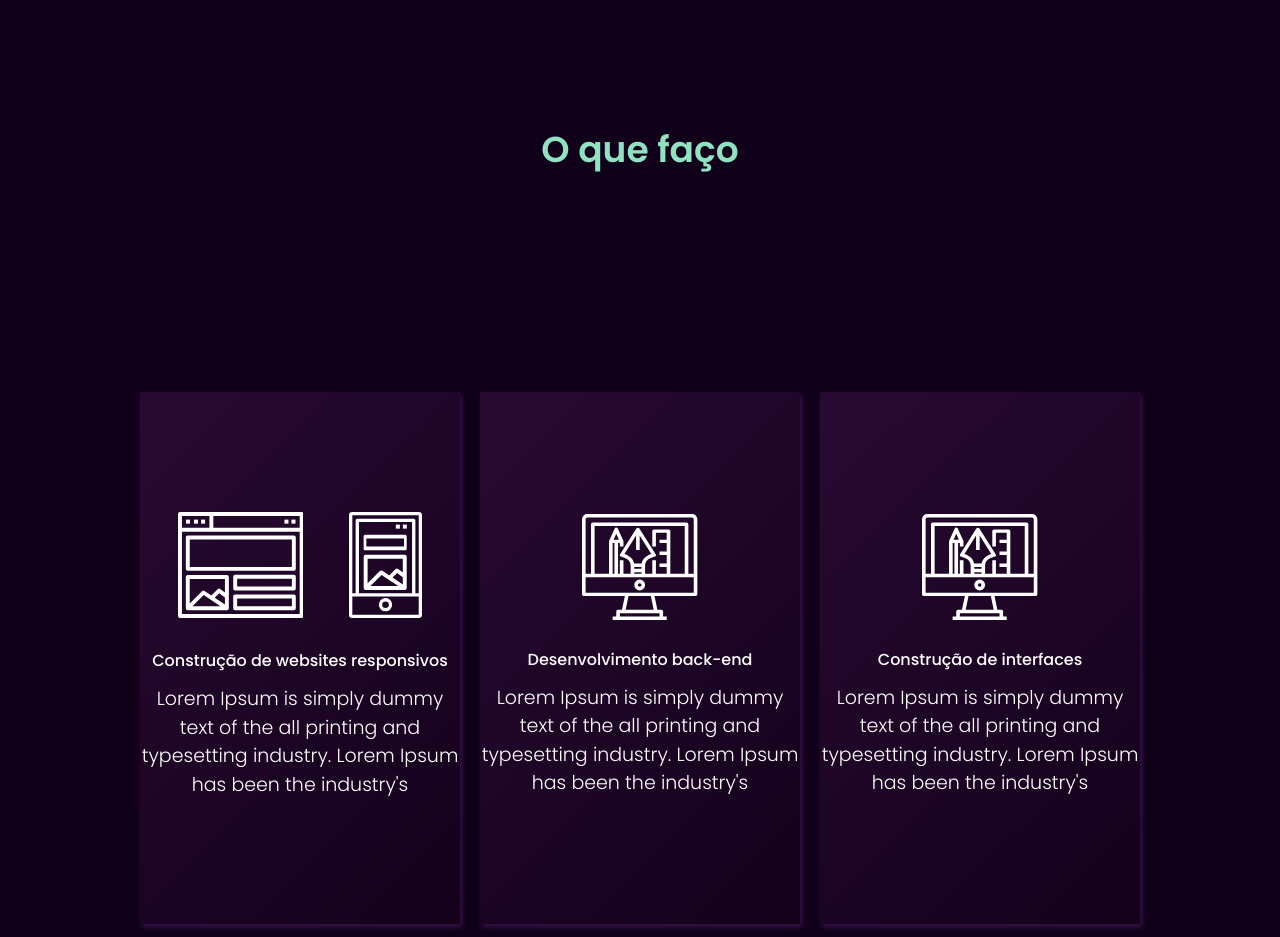
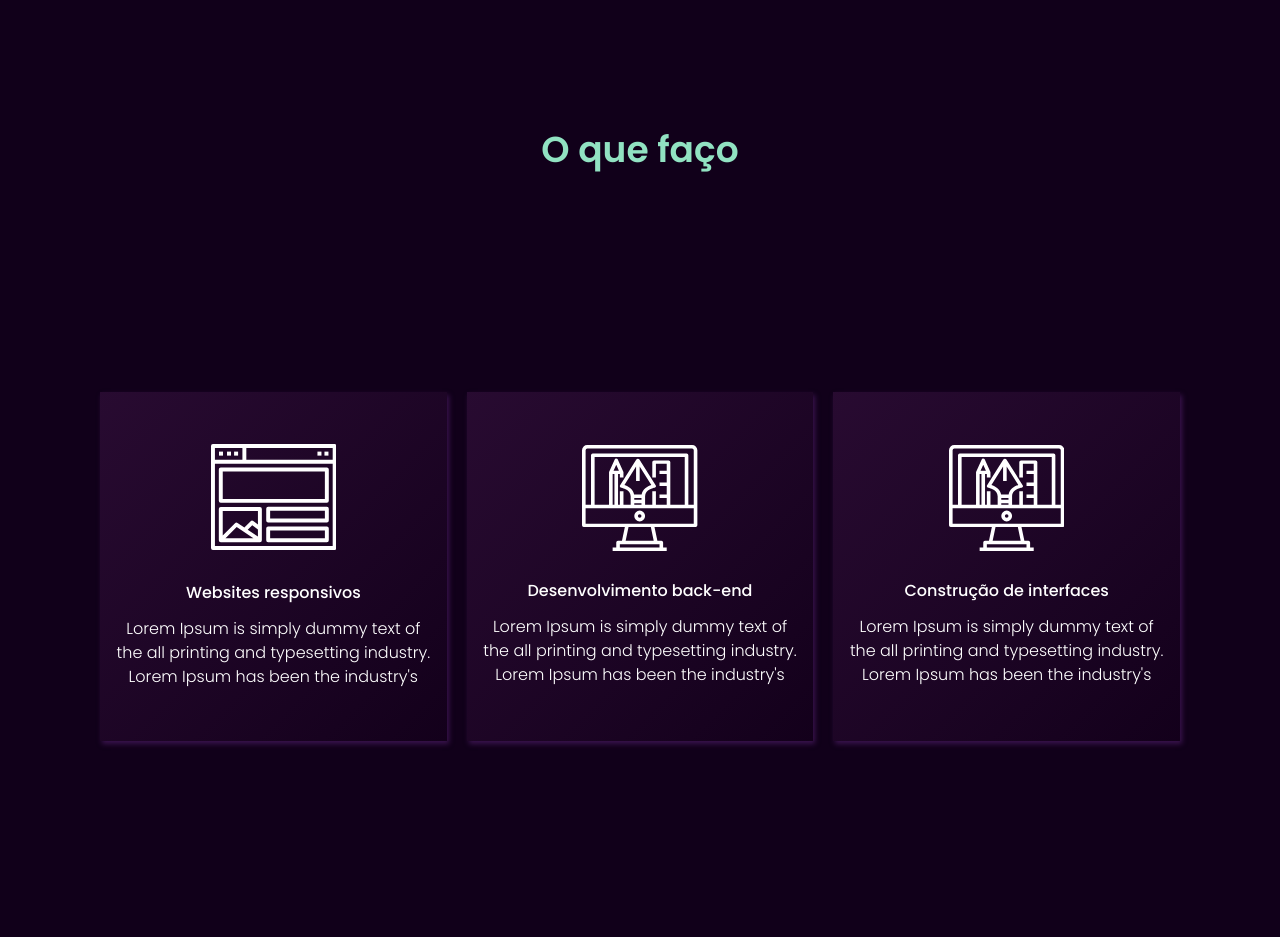
Before and after one commit to WagnerAlvesMelo/portfolio, a Vue app: page / in a window 1280 px wide. Shown: the part 1860-2797 px from the top of the page. Built offline with nearby package versions, Linux system fonts and the light colour scheme.

Commit message:
responsive changes

```diff
--- a/src/components/Header.vue
+++ b/src/components/Header.vue
@@ -37,6 +37,15 @@ header {
   top: 35px;
   width: 100vw;
   padding: 0 140px;
+  @include d(t){
+    padding: 0 70px !important;
+  }
+  @include d(m){
+    padding: 0 !important;
+  }
+  @include d(l){
+    padding: 0 100px !important;
+  }
 }
 
 .menu {
@@ -47,6 +56,9 @@ header {
   &__logo {
     font-size: 24px;
     color: white;
+    @include d(l){
+      font-size: 21px;
+    }
   }
 
   &__list {
@@ -57,8 +69,11 @@ header {
       text-transform: uppercase;
       letter-spacing: 2px;
       text-align: left;
+      @include d(l){
+        font-size: 16px;
+      }
       & + & {
-        margin-left: 63px;
+        margin-left: 30px;
       }
 
       & a {
--- a/src/components/layout/Section.vue
+++ b/src/components/layout/Section.vue
@@ -15,12 +15,21 @@ export default {
 };
 </script>
 
-<style>
+<style lang="scss">
 section {
   width: 100vw;
   max-height: 100vh;
   min-height: 980px;
   display: block;
   padding: 0 140px !important;
+  @include d(t){
+    padding: 0 70px !important;
+  }
+  @include d(m){
+    padding: 0 !important;
+  }
+    @include d(l){
+    padding: 0 100px !important;
+  }
 }
 </style>
--- a/src/components/sections/About.vue
+++ b/src/components/sections/About.vue
@@ -24,12 +24,13 @@ export default {
 <style lang="scss">
 .about {
   &__title {
+    text-align: center;
     margin-top: 32px;
   }
 
   &__resume {
     @include font-corpo(1.5em);
-    width: 635px;
+    max-width: 635px;
     text-align: center;
     margin: 128px auto 0 auto;
     line-height: 36px;
--- a/src/components/sections/Skills.vue
+++ b/src/components/sections/Skills.vue
@@ -2,7 +2,7 @@
   <Section classe="skills">
     <h3 class="title skills__title">Habilidades</h3>
     <div class="skills__carrousel">
-      <carousel :nav="false" :margin=20 :items=6>
+      <carousel :nav="false" :margin=20 :key="key" :responsive="{0:{items:1,nav:false},600:{items:5,nav:false}, 1366:{items:6,nav:false}}">
         <div class="skills__carrousel__item" v-for="item in items" :key="item.name">
           <Box class="skills__carrousel__item__box" v-html="item.content"/>
           <p class="skills__carrousel__item__title">{{item.name}}</p>
@@ -22,6 +22,7 @@ export default {
   components: { Section, Box, carousel  },
   data(){
     return{
+      key: 0,
       items:[
         {
           name: 'HTML5',
@@ -145,6 +146,25 @@ export default {
         }
       ]
     }
+  },
+  computed:{
+        screenSize(){
+          let screenWidth = screen.width
+          if(screenWidth > 1366){
+            return 6
+          }
+          else if(screenWidth > 960){
+            return 4
+          }
+          else{
+            return 3
+          }
+        }
+  },
+  watch: {
+        screenSize(newValue) {
+          alert('a')
+    }
   }
 }
 </script>
@@ -158,9 +178,15 @@ export default {
       align-items: center;
       &__box{
         width: 100%;
-        height: 250px;
+        padding: 60px 0;
         display: flex;
         justify-content: center;
+        @include d(l){
+          padding: 20px 0;
+  	      svg{
+            width: 7vw;
+          }
+        }
       }
       &__title{
         margin-top: 16px;
--- a/src/components/sections/WhatIDo.vue
+++ b/src/components/sections/WhatIDo.vue
@@ -5,9 +5,8 @@
       <Box class="whatido__items__box">
         <div>
           <ComputerIcon/>
-          <TabletIcon style="margin-left:46px"/>
         </div>
-        <h5 class="whatido__items__box__title">Construção de websites responsivos</h5>
+        <h5 class="whatido__items__box__title">Websites responsivos</h5>
         <p class="whatido__items__box__text"> Lorem Ipsum is simply dummy text of the all printing
           and typesetting industry. Lorem Ipsum has been the industry's</p>
       </Box>
@@ -35,36 +34,48 @@ import DesignIcon from '../icons/Design'
 import TabletIcon from '../icons/Tablet'
 
 export default {
-  components: { Section, Box, ComputerIcon, DesignIcon, TabletIcon }
+  components: { Section, Box, ComputerIcon, DesignIcon}
 }
 </script>
 
 <style lang='scss'>
   .whatido__items{
     margin-top: 224px;
-    display: flex;
-    justify-content: space-between;
+    display: grid;
+    grid-template-columns: repeat(3,  1fr);
+    gap: 20px;
     &__box{
       display: flex;
       justify-content: center;
-      padding-top: 120px;
-      width: 100%;
-      &+&{
-        margin-left: 20px;
+      padding-top: 20%;
+      padding-bottom: 25%;
+      @include d(l){
+        padding-top: 15%;
+        padding-bottom: 15%;
+        padding-right: 16px;
+        padding-left: 16px;
+      }
+      @include d(t){
+        padding-top: 100px;
       }
       &__title{
         margin-top: 32px;
-        margin-bottom: 16px;
-        font-weight: 500;
+        font-weight: 400;
+        @include d(l){
+          font-size: 16px;
+        }
       }
       &__text{
-        margin-bottom: 125px;
         max-width: 468px;
         text-align: center;
         font-size: 19px;
         line-height: 28.5px;
         font-weight: 300;
-        min-height: 85px;
+        margin-top: 16px;
+        @include d(l){
+          font-size: 16px;
+          line-height: 24px;
+        }
       }
     }
   }
--- a/src/styles/_mixins.scss
+++ b/src/styles/_mixins.scss
@@ -14,3 +14,20 @@
 @mixin center($top:128px){
     margin: $top auto 0 auto;
 }
+
+@mixin d($dispositivo){
+    @if $dispositivo == l {
+        @media only screen and  (min-width: 960px) and (max-width:1366px){
+            @content;
+        }
+    }
+    @else if $dispositivo == t {
+        @media only screen and  (min-width: 768px) and (max-width:959px){
+            @content;
+        }
+    }@else if $dispositivo == m{
+        @media only screen and (max-width:767px){
+            @content;
+        }
+    }
+}
```
